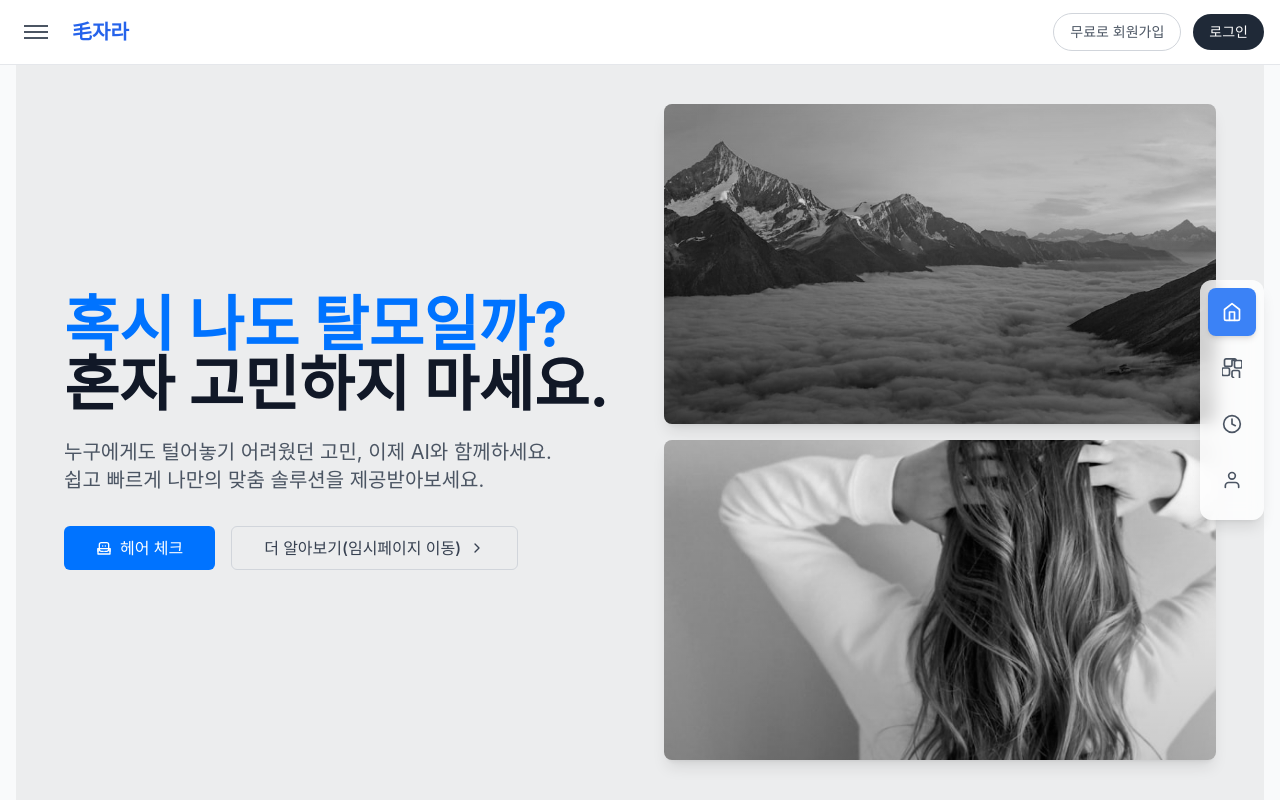
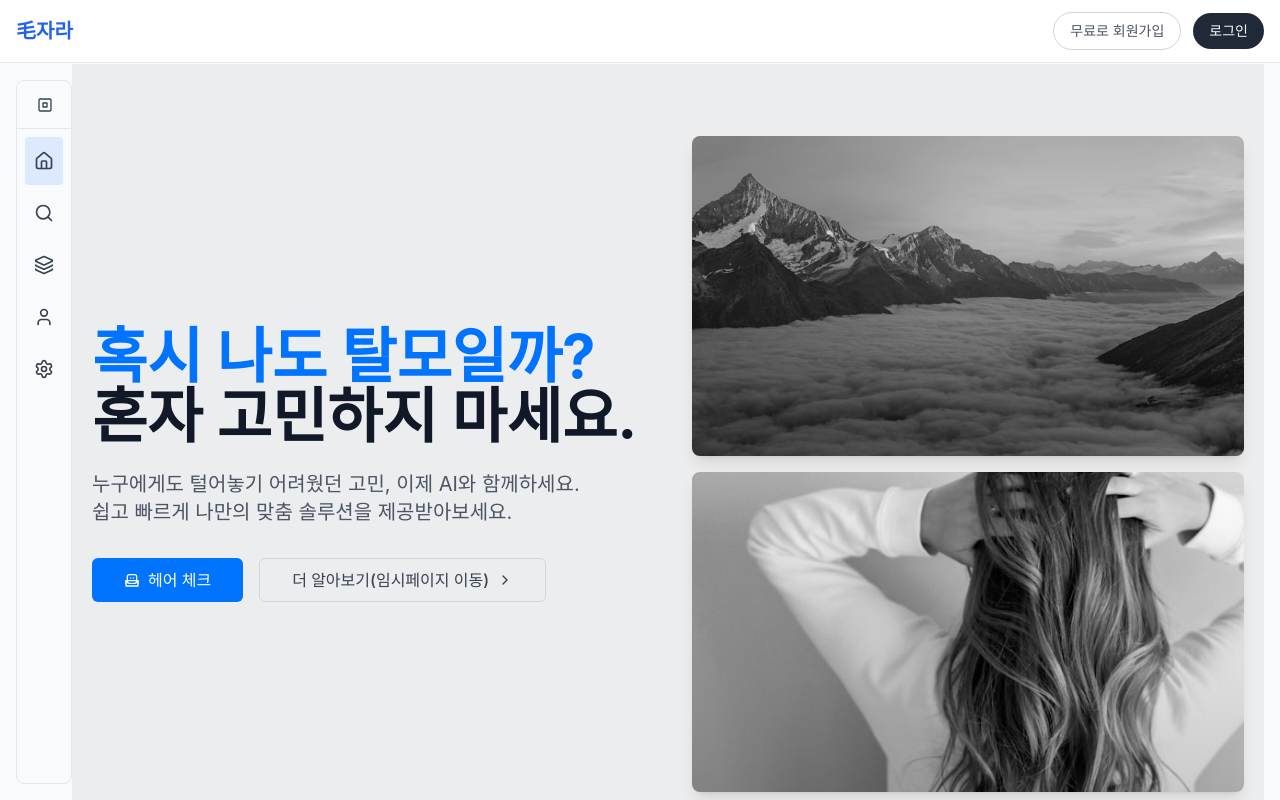
Before and after one commit to TeamDND/MOZARA, a React (Create React App) app in the folder frontend/: page / in a window 1280 px wide. Shown: the top 800 px of the page. Built offline with nearby package versions, Linux system fonts and the light colour scheme.

Commit message:
sidebar_modify

```diff
--- /dev/null
+++ b/frontend/src/components/navigation/collapsible-sidebar.tsx
@@ -0,0 +1,107 @@
+import React, { useState, useEffect } from "react"
+import { useNavigate } from "react-router-dom"
+import { Home, Search, Layers3, User, ChevronLeft, Settings } from "lucide-react"
+
+interface SidebarItem {
+  icon: React.ComponentType<{ className?: string }>
+  label: string
+  href?: string
+  active?: boolean
+  requireRole?: string
+}
+
+const sidebarItems: SidebarItem[] = [
+  { icon: Home, label: "홈", href: "/", active: true },
+  { icon: Search, label: "진단 바로가기", href: "/hair-check" },
+  { icon: Layers3, label: "도구모음", href: "/temp-main" },
+  { icon: User, label: "마이페이지", href: "#" },
+  { icon: Settings, label: "관리자 설정", href: "#", requireRole: "admin" },
+]
+
+const SquareMenuIcon = ({ className }: { className?: string }) => (
+  <svg
+    className={className}
+    viewBox="0 0 24 24"
+    fill="none"
+    stroke="currentColor"
+    strokeWidth="2"
+    strokeLinecap="round"
+    strokeLinejoin="round"
+  >
+    <rect x="3" y="3" width="18" height="18" rx="2" ry="2" />
+    <path d="M9 9h6v6H9z" />
+  </svg>
+)
+
+export function CollapsibleSidebar() {
+  const [isExpanded, setIsExpanded] = useState(false)
+  const [showText, setShowText] = useState(false)
+  const [isLoggedIn, setIsLoggedIn] = useState(true) // 임시로 true 설정
+  const [userRole, setUserRole] = useState("admin") // 임시로 admin 설정
+  const navigate = useNavigate()
+
+  useEffect(() => {
+    if (isExpanded) {
+      const timer = setTimeout(() => setShowText(true), 200)
+      return () => clearTimeout(timer)
+    } else {
+      setShowText(false)
+    }
+  }, [isExpanded])
+
+  return (
+    <div
+      className={`fixed left-4 top-20 z-[60] h-[calc(100vh-6rem)] border border-gray-200 rounded-lg transition-all duration-300 ease-in-out ${
+        isExpanded ? "w-48" : "w-14"
+      }`}
+      style={{ backgroundColor: "#F9FAFB" }}
+    >
+      <div className="flex h-12 items-center justify-between px-3 border-b border-gray-200">
+        {isExpanded && showText && <h2 className="text-sm font-semibold text-gray-900 truncate">메뉴</h2>}
+        <button
+          onClick={() => setIsExpanded(!isExpanded)}
+          className="p-2 text-gray-700 hover:bg-gray-100 rounded transition-colors flex-shrink-0"
+        >
+          {isExpanded ? <ChevronLeft className="h-4 w-4" /> : <SquareMenuIcon className="h-4 w-4" />}
+        </button>
+      </div>
+
+      <nav className="flex-1 p-2">
+        <ul className="space-y-1">
+          {sidebarItems
+            .filter((item) => !item.requireRole || userRole === item.requireRole)
+            .map((item, index) => {
+              const Icon = item.icon
+              return (
+                <li key={index}>
+                  <button
+                    onClick={() => item.href !== "#" && navigate(item.href!)}
+                    className={`w-full h-12 px-3 text-gray-700 hover:bg-gray-100 hover:text-gray-900 rounded transition-colors flex items-center cursor-pointer ${
+                      item.active ? "bg-blue-100 text-blue-700 hover:bg-blue-200" : ""
+                    } ${!isExpanded ? "justify-center px-0" : "justify-start"}`}
+                  >
+                    <Icon className={`h-5 w-5 flex-shrink-0 ${isExpanded && showText ? "mr-3" : ""}`} />
+                    {isExpanded && showText && <span className="text-sm font-medium truncate">{item.label}</span>}
+                  </button>
+                </li>
+              )
+            })}
+        </ul>
+      </nav>
+
+      {isLoggedIn && isExpanded && showText && (
+        <div className="p-4 border-t border-gray-200">
+          <div className="flex items-center space-x-3">
+            <div className="w-8 h-8 bg-blue-500 rounded-full flex items-center justify-center">
+              <User className="h-4 w-4 text-white" />
+            </div>
+            <div className="flex-1 min-w-0">
+              <p className="text-sm font-medium text-gray-900 truncate">사용자</p>
+              <p className="text-xs text-gray-500 truncate">user@example.com</p>
+            </div>
+          </div>
+        </div>
+      )}
+    </div>
+  )
+}
--- a/frontend/src/page/Header.tsx
+++ b/frontend/src/page/Header.tsx
@@ -4,7 +4,6 @@ import Login from '../user/Login';
 
 export default function Header() {
   const [isLoginModalOpen, setIsLoginModalOpen] = useState(false);
-  const [isSidebarOpen, setIsSidebarOpen] = useState(false);
   const navigate = useNavigate();
 
   const handleLoginClick = () => {
@@ -19,29 +18,11 @@ export default function Header() {
     navigate('/');
   };
 
-  const handleHamburgerClick = () => {
-    setIsSidebarOpen(true);
-  };
-
-  const handleCloseSidebar = () => {
-    setIsSidebarOpen(false);
-  };
-
   return (
     <>
       <header className="fixed top-0 left-0 right-0 bg-white border-b border-gray-200 px-4 py-3 z-50">
         <div className="flex items-center justify-between max-w-7xl mx-auto">
-          <div className="flex items-center gap-4">
-            <button
-              onClick={handleHamburgerClick}
-              className="p-2 hover:bg-gray-100 rounded-lg transition-colors"
-            >
-              <div className="w-6 h-6 flex flex-col justify-center gap-1">
-                <div className="w-full h-0.5 bg-gray-600"></div>
-                <div className="w-full h-0.5 bg-gray-600"></div>
-                <div className="w-full h-0.5 bg-gray-600"></div>
-              </div>
-            </button>
+          <div className="flex items-center">
             <button
               onClick={handleLogoClick}
               className="text-xl font-bold text-blue-600 hover:text-blue-700 transition-colors cursor-pointer"
@@ -63,72 +44,6 @@ export default function Header() {
         </div>
       </header>
 
-      {/* 사이드바 모달 */}
-      {isSidebarOpen && (
-        <div className="fixed inset-0 z-50">
-          {/* 배경 오버레이 */}
-          <div
-            className="absolute inset-0 bg-black bg-opacity-50"
-            onClick={handleCloseSidebar}
-          ></div>
-
-          {/* 사이드바 */}
-          <div className="absolute left-0 top-0 h-full w-64 bg-white shadow-xl">
-            <div className="p-4">
-              {/* 로고와 닫기 버튼 */}
-              <div className="flex items-center justify-between mb-6">
-                <button
-                  onClick={() => {
-                    handleCloseSidebar();
-                    handleLogoClick();
-                  }}
-                  className="text-xl font-bold text-blue-600 hover:text-blue-700 transition-colors cursor-pointer"
-                >
-                  毛자라
-                </button>
-                <button
-                  onClick={handleCloseSidebar}
-                  className="w-8 h-8 bg-gray-100 rounded-full flex items-center justify-center text-gray-600 hover:bg-gray-200 transition-colors"
-                >
-                  ×
-                </button>
-              </div>
-
-              {/* 사이드바 메뉴 */}
-              <div className="flex flex-col gap-6">
-                <div className="flex flex-col items-center gap-1 text-gray-600 hover:text-gray-800 cursor-pointer">
-                  <div className="w-12 h-12 bg-gray-100 rounded-lg flex items-center justify-center text-xl">💬</div>
-                  <span className="text-sm font-medium">채팅</span>
-                </div>
-                <div
-                  className="flex flex-col items-center gap-1 text-gray-600 hover:text-gray-800 cursor-pointer"
-                  onClick={() => {
-                    handleCloseSidebar();
-                    navigate('/ai-tools');
-                  }}
-                >
-                  <div className="w-12 h-12 bg-gray-100 rounded-lg flex items-center justify-center text-xl">🛠️</div>
-                  <span className="text-sm font-medium">도구</span>
-                </div>
-                <div
-                  className="flex flex-col items-center gap-1 text-gray-600 hover:text-gray-800 cursor-pointer"
-                  onClick={() => {
-                    handleCloseSidebar();
-                    navigate('/hair-loss-products');
-                  }}
-                >
-                  <div className="w-12 h-12 bg-gray-100 rounded-lg flex items-center justify-center text-xl">🛍️</div>
-                  <span className="text-sm font-medium">제품추천</span>
-                </div>
-                <div className="flex flex-col items-center gap-1 text-gray-600 hover:text-gray-800 cursor-pointer">
-                  <div className="w-12 h-12 bg-gray-100 rounded-lg flex items-center justify-center text-xl">📚</div>
-                  <span className="text-sm font-medium">자료실</span>
-                </div>
-              </div>
-            </div>
-          </div>
-        </div>
-      )}
 
       {/* 로그인 모달 */}
       {isLoginModalOpen && (
--- a/frontend/src/page/LandingPage.tsx
+++ b/frontend/src/page/LandingPage.tsx
@@ -6,7 +6,6 @@ import HeroSection from "../components/sections/HeroSection"
 import ServicesSection from "../components/sections/ServicesSection"
 import StepsSection from "../components/sections/StepsSection"
 import FeaturesSection from "../components/sections/FeaturesSection"
-import SectionNavigation from "../components/navigation/SectionNavigation"
 import BackgroundImage from "../components/sections/BackgroundImage"
 
 export default function HomePage() {
@@ -114,10 +113,6 @@ export default function HomePage() {
       className={`relative ${isMobile ? 'min-h-screen' : 'h-screen overflow-hidden'}`}
       style={isMobile ? {} : { height: '100vh' }}
     >
-      <SectionNavigation
-        currentSection={currentSection}
-        onScrollToSection={scrollToSection}
-      />
 
       <BackgroundImage parallaxOffset={parallaxOffset} />
 
--- a/frontend/src/page/MainLayout.tsx
+++ b/frontend/src/page/MainLayout.tsx
@@ -2,16 +2,20 @@ import React from 'react';
 import { Outlet } from 'react-router-dom';
 import Header from './Header';
 import Footer from './Footer';
+import { CollapsibleSidebar } from '../components/navigation/collapsible-sidebar';
 
 // TypeScript: MainLayout 컴포넌트 타입 정의
 const MainLayout: React.FC = () => {
   return (
     // Tailwind CSS: 메인 레이아웃 컨테이너
     <div className="min-h-screen bg-gray-50">
+      <CollapsibleSidebar />
       <Header />
       {/* Tailwind CSS: 메인 콘텐츠 영역 */}
-      <main className="container mx-auto px-4 py-8">
-        <Outlet />
+      <main className="pt-16 pl-[4.5rem] pr-4 py-8">
+        <div className="container mx-auto">
+          <Outlet />
+        </div>
       </main>
       <Footer />
     </div>
```
